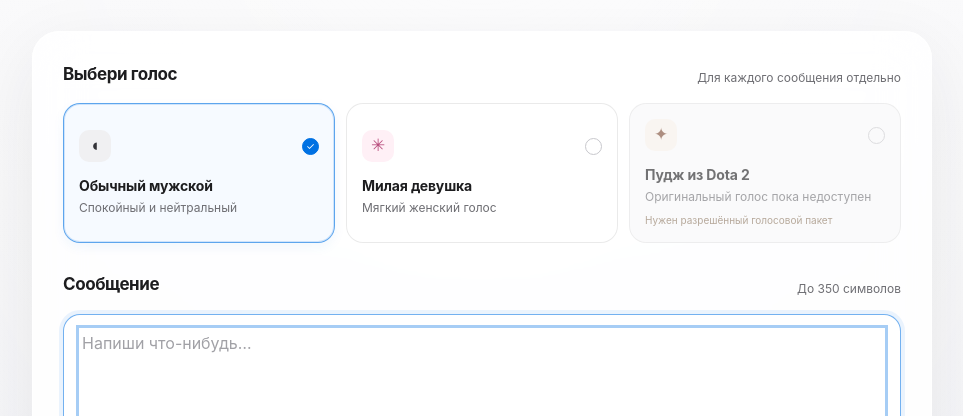
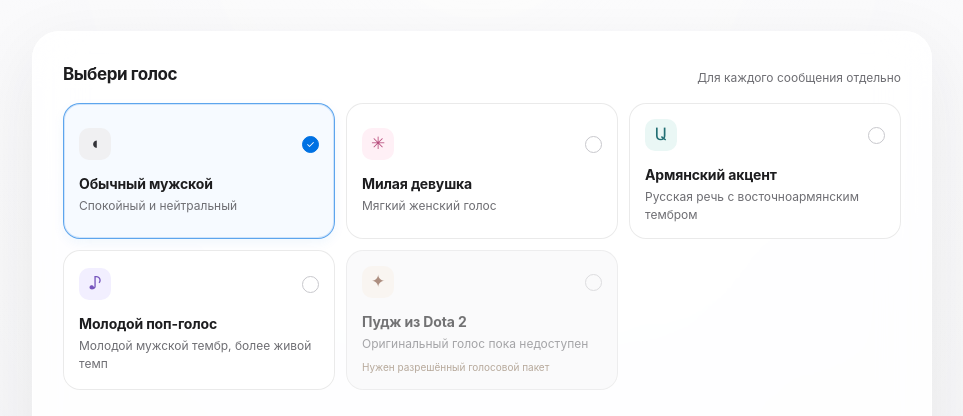
Before and after one commit to ErikTimkin/voice-reader-pro, a plain HTML site: page voice_reader/static/index.html in a window 1280 px wide. Shown: the part 371-787 px from the top of the page, without its empty margins (158-1121 px from the left). Drawn offline with Linux system fonts and the light colour scheme.

Commit message:
Add Armenian and young pop voice choices to web UI

```diff
--- a/voice_reader/static/index.html
+++ b/voice_reader/static/index.html
@@ -92,6 +92,8 @@
       background:#f0f0f2;color:#333338;font-size:17px;
     }
     .voice.pink .voice-symbol { color:#b84e7d;background:#fff0f6; }
+    .voice.armenian .voice-symbol { color:#236f74;background:#eaf7f5; }
+    .voice.pop .voice-symbol { color:#7655bd;background:#f2efff; }
     .voice.pudge .voice-symbol { color:#7b4a32;background:#f6efe9; }
     .selection {
       width:17px;height:17px;border:1.5px solid #c7c7cc;border-radius:50%;
@@ -190,6 +192,16 @@
           <span class="voice-top"><span class="voice-symbol">✳</span><span class="selection">✓</span></span>
           <span class="voice-name">Милая девушка</span>
           <span class="voice-desc">Мягкий женский голос</span>
+        </button>
+        <button class="voice armenian" type="button" data-voice="armenian" aria-pressed="false">
+          <span class="voice-top"><span class="voice-symbol">Ա</span><span class="selection">✓</span></span>
+          <span class="voice-name">Армянский акцент</span>
+          <span class="voice-desc">Русская речь с восточноармянским тембром</span>
+        </button>
+        <button class="voice pop" type="button" data-voice="pop" aria-pressed="false">
+          <span class="voice-top"><span class="voice-symbol">♪</span><span class="selection">✓</span></span>
+          <span class="voice-name">Молодой поп-голос</span>
+          <span class="voice-desc">Молодой мужской тембр, более живой темп</span>
         </button>
         <button class="voice pudge" type="button" disabled aria-disabled="true" title="Оригинальный голосовой пакет пока не подключён">
           <span class="voice-top"><span class="voice-symbol">✦</span><span class="selection">—</span></span>
```
